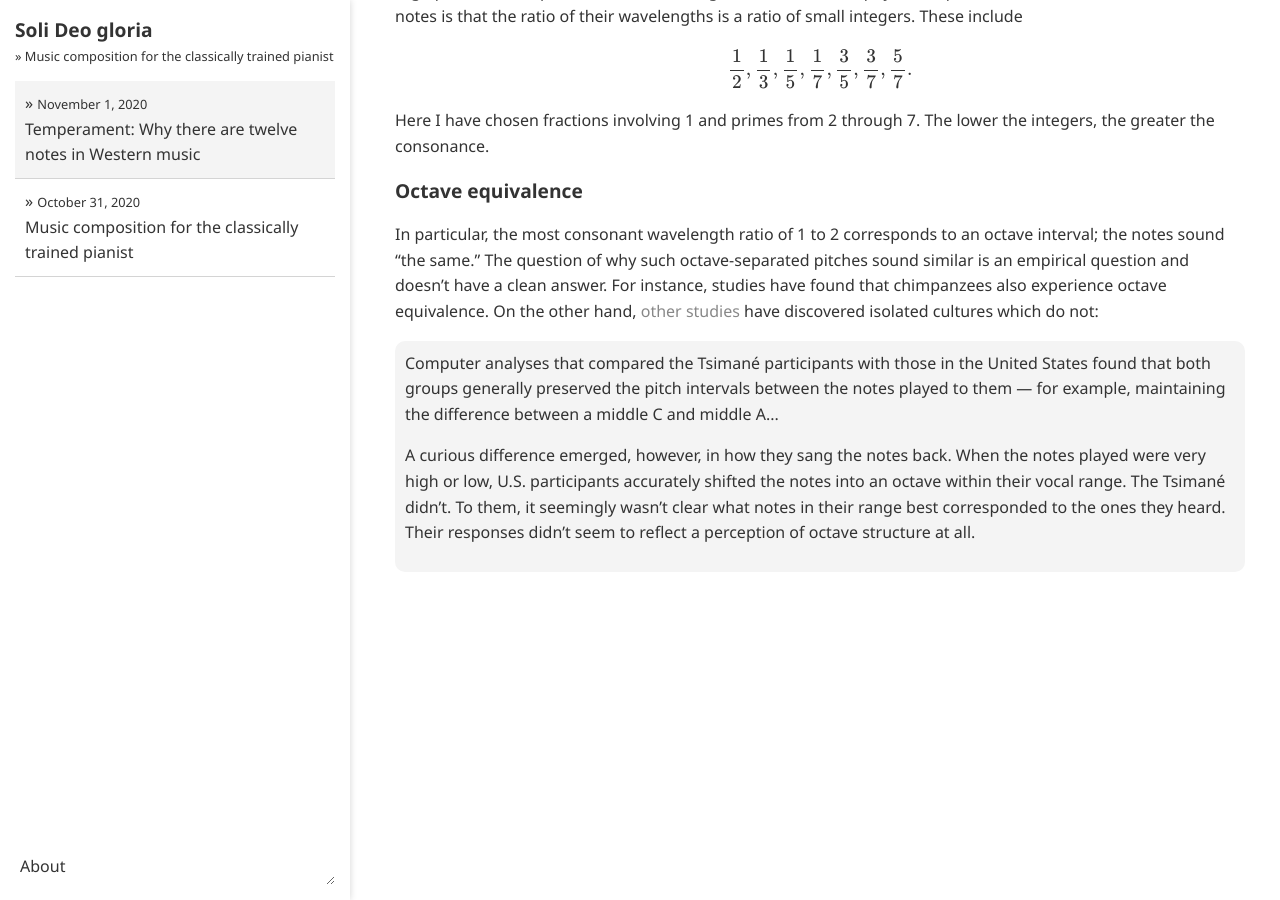
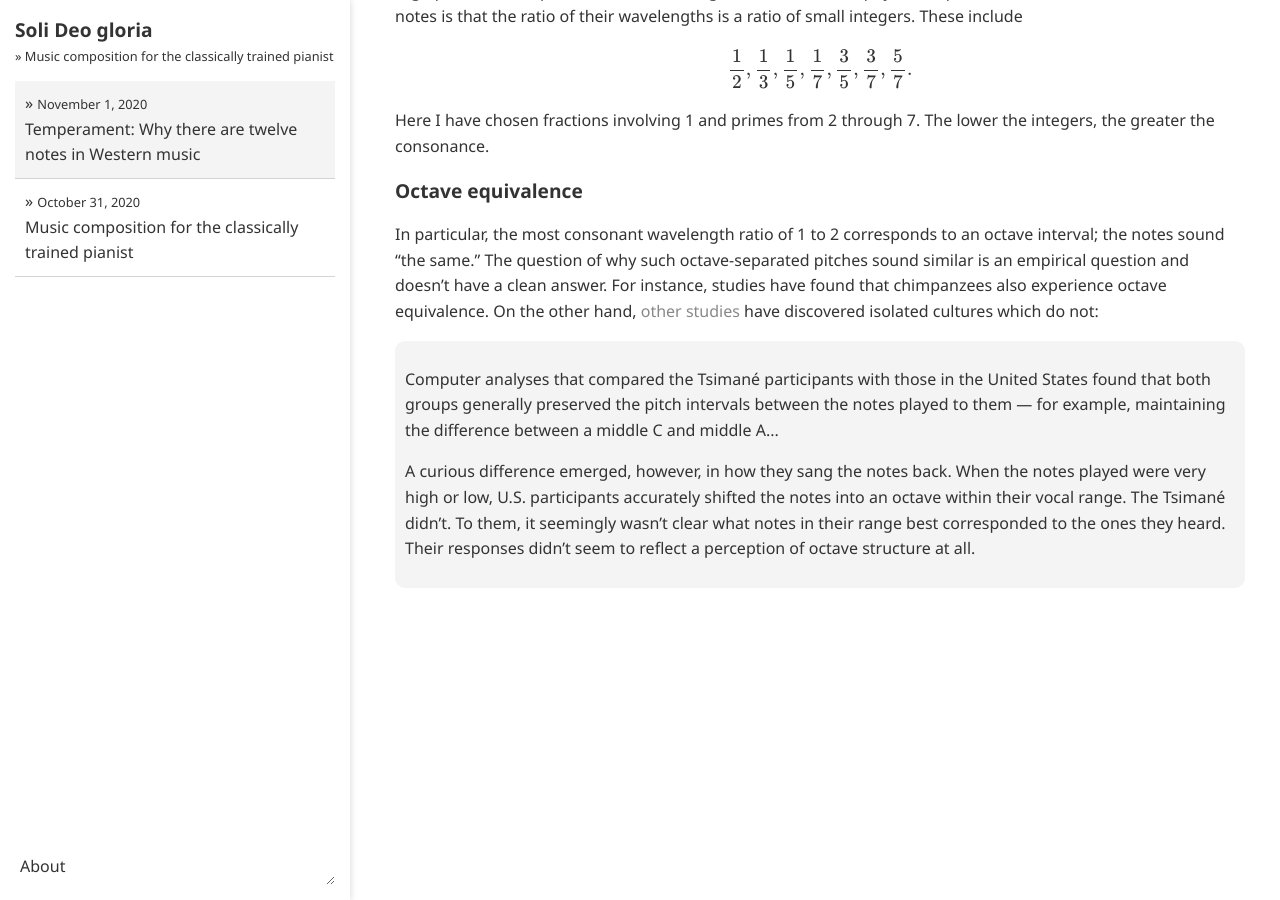
Before and after one commit to ansyblenetwork/sdg, a Jekyll site: the page built from _posts/2020-11-01-temperament-why-there-are-twelve-notes.md, in a window 1280 px wide and 900 px high, scrolled down 370 px. Built offline with Jekyll 4.4.1, drawn with Linux system fonts in a browser that asks for light colours; formulas are drawn with MathJax 3.

```diff
--- a/_posts/2020-11-01-temperament-why-there-are-twelve-notes.md
+++ b/_posts/2020-11-01-temperament-why-there-are-twelve-notes.md
@@ -23,8 +23,7 @@ Here I have chosen fractions involving 1 and primes from 2 through 7. The lower
 In particular, the most consonant wavelength ratio of 1 to 2 corresponds to an octave interval; the notes sound "the same." The question of why such octave-separated pitches sound similar is an empirical question and doesn't have a clean answer. For instance, studies have found that chimpanzees also experience octave equivalence. On the other hand, [other studies](https://www.quantamagazine.org/perceptions-of-musical-octaves-are-learned-not-wired-in-the-brain-20191030/) have discovered isolated cultures which do not:
 
 <div class="media">
-  Computer analyses that compared the Tsimané participants with those in the United States found that both groups generally preserved the pitch intervals between the notes played to them — for example, maintaining the difference between a middle C and middle A...
+<p>Computer analyses that compared the Tsimané participants with those in the United States found that both groups generally preserved the pitch intervals between the notes played to them — for example, maintaining the difference between a middle C and middle A...</p>
 
-<p>
-A curious difference emerged, however, in how they sang the notes back. When the notes played were very high or low, U.S. participants accurately shifted the notes into an octave within their vocal range. The Tsimané didn’t. To them, it seemingly wasn’t clear what notes in their range best corresponded to the ones they heard. Their responses didn’t seem to reflect a perception of octave structure at all.</p>
+<p>A curious difference emerged, however, in how they sang the notes back. When the notes played were very high or low, U.S. participants accurately shifted the notes into an octave within their vocal range. The Tsimané didn’t. To them, it seemingly wasn’t clear what notes in their range best corresponded to the ones they heard. Their responses didn’t seem to reflect a perception of octave structure at all.</p>
 </div>
```
